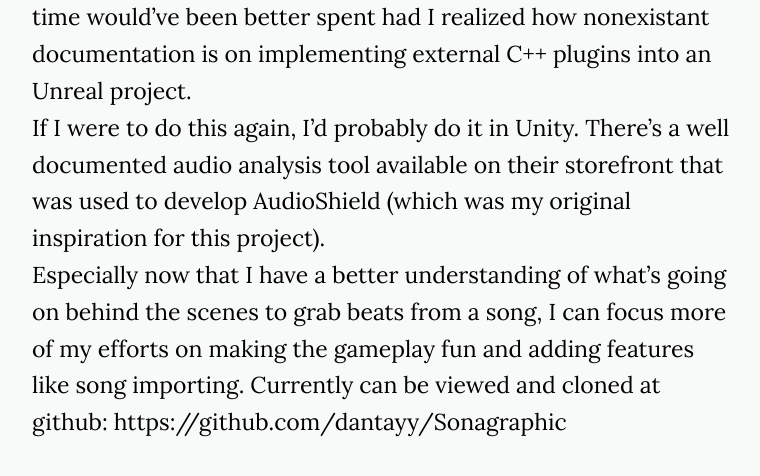
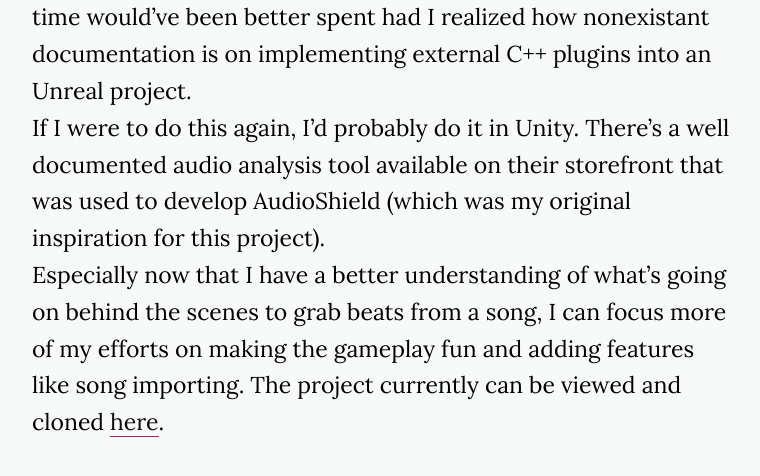
Before and after one commit to ComputerScienceHouse/blog, a Jekyll site: the page built from _posts/2018-04-11-sonagraphic.md, in a window 1280 px wide and 900 px high, scrolled down 1307 px, cut to the strip 0-511 px from the top of the window. Shown: the top 476 px of the strip, without its empty margins (256-1016 px from the left). Built offline with Jekyll 4.4.1, drawn with Linux system fonts in a browser that asks for light colours; nearby versions of some CDN libraries.

Commit message:
modified the link to the github repo in my blog post.

```diff
--- a/_posts/2018-04-11-sonagraphic.md
+++ b/_posts/2018-04-11-sonagraphic.md
@@ -31,4 +31,4 @@ If I were to do this again, I'd probably do it in Unity.  There's a well documen
 on their storefront that was used to develop AudioShield (which was my original inspiration for this project).
 Especially now that I have a better understanding of what's going on behind the scenes to grab beats from a song,
 I can focus more of my efforts on making the gameplay fun and adding features like song importing.
-Currently can be viewed and cloned at github: https://github.com/dantayy/Sonagraphic
+The project currently can be viewed and cloned [here](https://github.com/dantayy/Sonagraphic).
```
